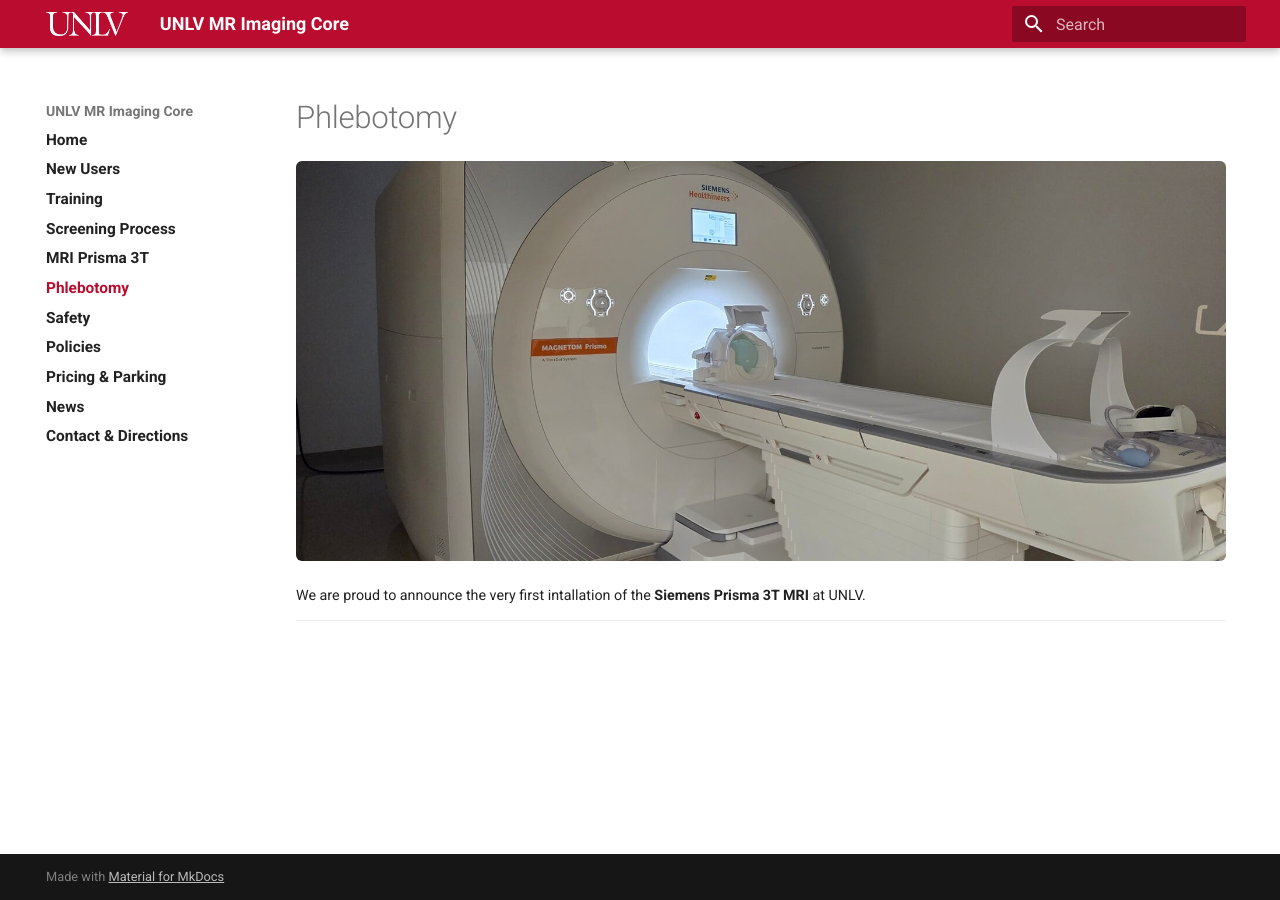
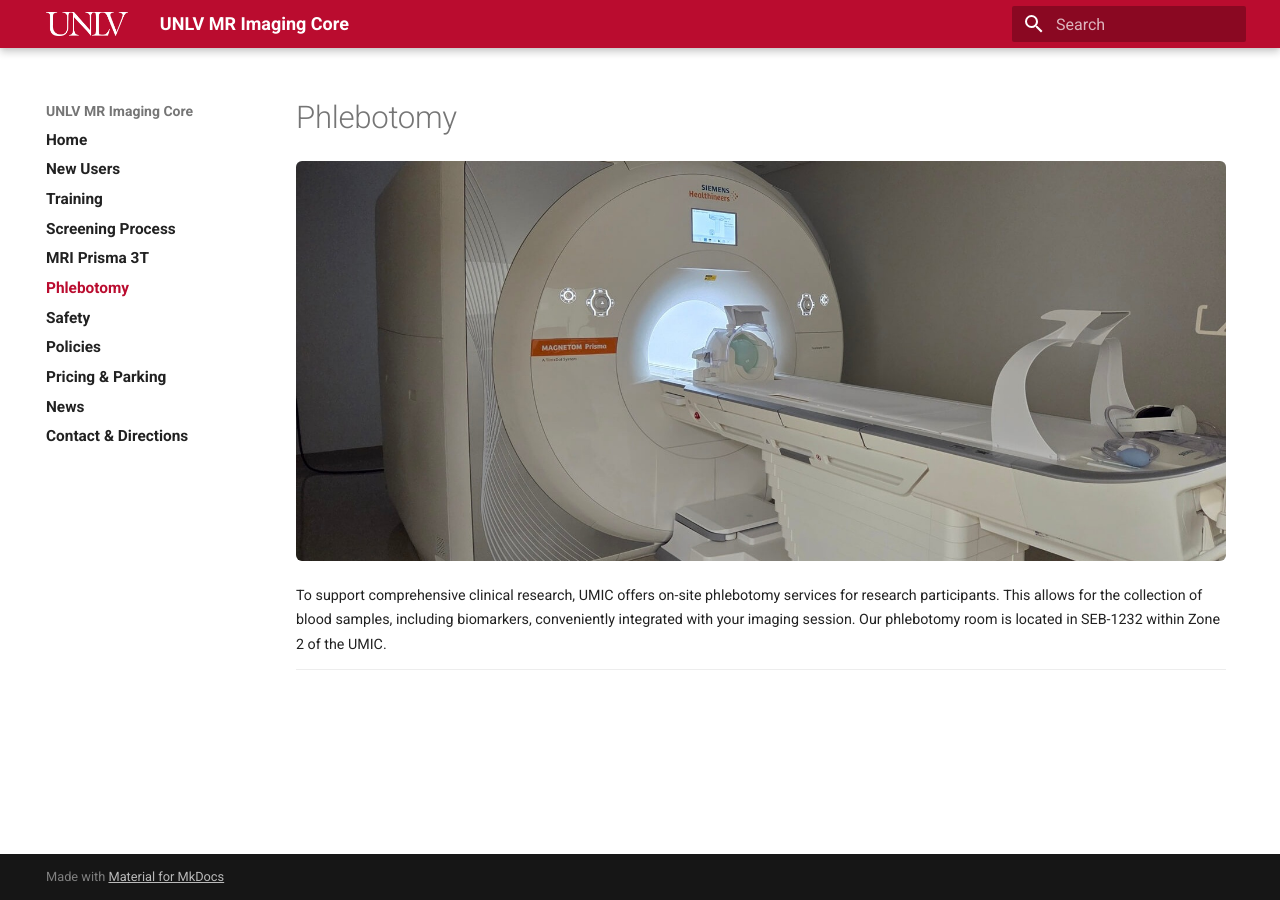
Before and after one commit to unlvfmri/umic, an MkDocs documentation site: the page built from docs/phlebotomy.md, in a window 1280 px wide. Built offline with MkDocs 1.6.1 and Material for MkDocs 9.7.7, drawn with Linux system fonts in a browser that asks for light colours.

Commit message:
Revise phlebotomy documentation introduction
Updated the introduction to highlight on-site phlebotomy services for research participants.

```diff
--- a/docs/phlebotomy.md
+++ b/docs/phlebotomy.md
@@ -1,4 +1,4 @@
 ![](assets/scanner.jpg)
-We are proud to announce the very first intallation of the **Siemens Prisma 3T MRI** at UNLV.
+To support comprehensive clinical research, UMIC offers on-site phlebotomy services for research participants. This allows for the collection of blood samples, including biomarkers, conveniently integrated with your imaging session. Our phlebotomy room is located in SEB-1232 within Zone 2 of the UMIC.
 
 ---
```
